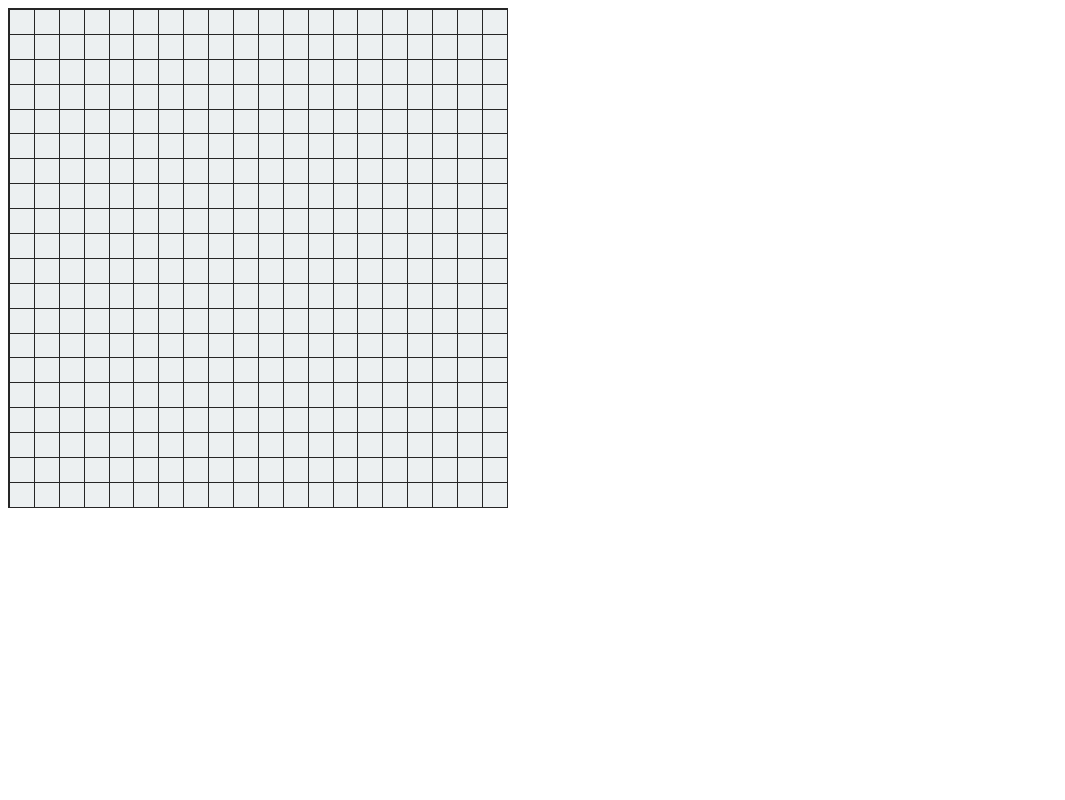
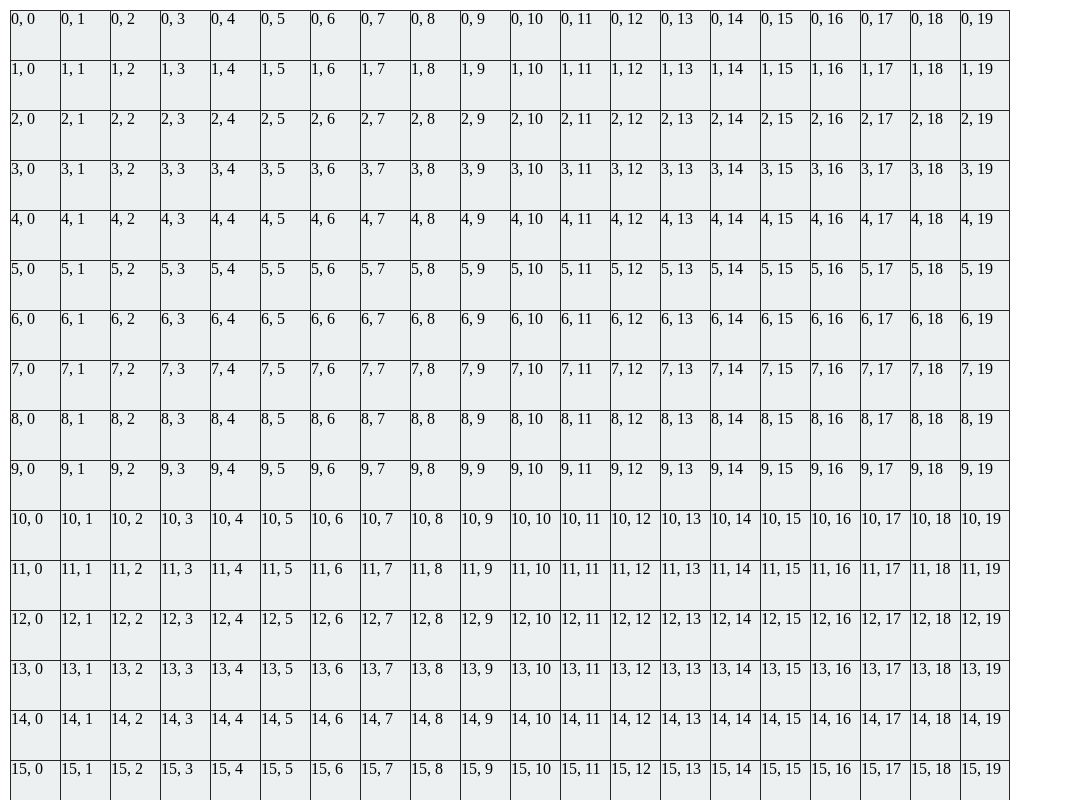
Before and after one commit to fatanugraha/kotak-kotak, a Next.js app in the folder frontend/: page / in a window 1280 px wide. Shown: the top 800 px of the page, without its empty margins (0-1065 px from the left). Built offline with nearby package versions, Linux system fonts and the light colour scheme.

Commit message:
add piece component

```diff
--- /dev/null
+++ b/frontend/assets/css/reset.css
@@ -0,0 +1,127 @@
+html,
+body,
+div,
+span,
+applet,
+object,
+iframe,
+h1,
+h2,
+h3,
+h4,
+h5,
+h6,
+p,
+blockquote,
+pre,
+a,
+abbr,
+acronym,
+address,
+big,
+cite,
+code,
+del,
+dfn,
+em,
+img,
+ins,
+kbd,
+q,
+s,
+samp,
+small,
+strike,
+strong,
+sub,
+sup,
+tt,
+var,
+b,
+u,
+i,
+center,
+dl,
+dt,
+dd,
+ol,
+ul,
+li,
+fieldset,
+form,
+label,
+legend,
+table,
+caption,
+tbody,
+tfoot,
+thead,
+tr,
+th,
+td,
+article,
+aside,
+canvas,
+details,
+embed,
+figure,
+figcaption,
+footer,
+header,
+hgroup,
+menu,
+nav,
+output,
+ruby,
+section,
+summary,
+time,
+mark,
+audio,
+video {
+  margin: 0;
+  padding: 0;
+  border: 0;
+  font-size: 100%;
+  font: inherit;
+  vertical-align: baseline;
+}
+/* HTML5 display-role reset for older browsers */
+article,
+aside,
+details,
+figcaption,
+figure,
+footer,
+header,
+hgroup,
+menu,
+nav,
+section {
+  display: block;
+}
+body {
+  line-height: 1;
+}
+ol,
+ul {
+  list-style: none;
+}
+blockquote,
+q {
+  quotes: none;
+}
+blockquote:before,
+blockquote:after,
+q:before,
+q:after {
+  content: "";
+  content: none;
+}
+table {
+  border-collapse: collapse;
+  border-spacing: 0;
+}
+* {
+  box-sizing: border-box;
+}
--- a/frontend/components/Board/index.js
+++ b/frontend/components/Board/index.js
@@ -1,34 +1,12 @@
 import React from "react";
-import * as Color from "constants/colors";
 
-const cellStyle = {
-  border: `0.25px solid ${Color.black}`,
-  borderBottom: "none",
-  borderRight: "none",
-};
+import Piece from "components/Piece";
+import * as Colors from "constants/colors";
 
 const Board = ({ n = 20 }) => {
-  const rows = [...Array(n).keys()].map((rowIdx) => (
-    <tr key={rowIdx} style={{ ...cellStyle }}>
-      {[...Array(n).keys()].map((colIdx) => (
-        <td key={colIdx} style={{ ...cellStyle }}></td>
-      ))}
-    </tr>
-  ));
+  const matrix = [...Array(n).keys()].map(() => Array(n).fill(1));
 
-  return (
-    <table className="table" cellSpacing={0}>
-      <tbody>{rows}</tbody>
-      <style jsx>{`
-        .table {
-          width: 500px;
-          height: 500px;
-          border: 0.5px solid ${Color.black};
-          background: ${Color.white};
-        }
-      `}</style>
-    </table>
-  );
+  return <Piece pattern={matrix} color={Colors.white} />;
 };
 
 export default Board;
--- /dev/null
+++ b/frontend/components/Piece/index.js
@@ -0,0 +1,53 @@
+import React from "react";
+
+import Square from "components/Square";
+
+const containerStyle = {
+  height: "100%",
+  width: "100%",
+};
+
+const rowStyle = (nRow) => ({
+  display: "flex",
+  height: `${100 / nRow}%`,
+});
+
+const squareStyle = (nCol) => ({
+  width: `${100 / nCol}%`,
+});
+
+const Piece = ({ pattern, color }) => {
+  const nRow = pattern.length;
+  const nCol = pattern[0].length;
+
+  const renderRow = (row, x) =>
+    row.map((cell, y) => {
+      const cellColor = cell ? color : "none";
+      const border = {
+        borderTop: !!cell,
+        borderLeft: !!cell,
+        borderBottom:
+          !!cell &&
+          (nRow === x + 1 || (x + 1 < nRow && pattern[x + 1][y] === 0)),
+        borderRight:
+          !!cell &&
+          (nCol === y + 1 || (y + 1 < nCol && pattern[x][y + 1] === 0)),
+      };
+
+      return (
+        <div style={squareStyle(nCol)}>
+          <Square x={x} y={y} color={cellColor} {...border} />
+        </div>
+      );
+    });
+
+  const rows = pattern.map((row, colIdx) => (
+    <div key={colIdx} style={rowStyle(nRow)}>
+      {renderRow(row, colIdx)}
+    </div>
+  ));
+
+  return <div style={containerStyle}>{rows}</div>;
+};
+
+export default Piece;
--- a/frontend/components/Square/index.js
+++ b/frontend/components/Square/index.js
@@ -1,24 +1,42 @@
 import React from "react";
 
-import * as Color from "constants/colors";
+import * as Colors from "constants/colors";
 
-const Square = ({ height = "100px", width = "100px", color, children }) => {
+const containerStyle = ({
+  color,
+  borderTop,
+  borderBottom,
+  borderLeft,
+  borderRight,
+}) => ({
+  height: "100%",
+  width: "100%",
+  background: color,
+  borderLeft: borderLeft ? `1px solid ${Colors.black}` : "none",
+  borderRight: borderRight ? `1px solid ${Colors.black}` : "none",
+  borderTop: borderTop ? `1px solid ${Colors.black}` : "none",
+  borderBottom: borderBottom ? `1px solid ${Colors.black}` : "none",
+});
+
+const Square = ({
+  color,
+  x,
+  y,
+  borderTop = true,
+  borderBottom = true,
+  borderLeft = true,
+  borderRight = true,
+}) => {
   return (
-    <div className="square">
-      {children}
-      <style jsx>
-        {`
-          .square {
-            box-sizing: border-box;
-            display: inline-flex;
-            background: ${color};
-            width: ${width};
-            height: ${height};
-            border: 1px solid ${Color.black};
-          }
-        `}
-      </style>
-    </div>
+    <div
+      style={containerStyle({
+        color,
+        borderTop,
+        borderLeft,
+        borderBottom,
+        borderRight,
+      })}
+    >{`${x}, ${y}`}</div>
   );
 };
 
--- /dev/null
+++ b/frontend/constants/pieces.js
@@ -0,0 +1,35 @@
+export default [
+  [[1]],
+  [[1, 1]],
+  [[1, 1, 1]],
+  [
+    [1, 0],
+    [1, 1],
+  ],
+  [[1, 1, 1, 1]],
+  [
+    [1, 0, 0],
+    [1, 1, 1],
+  ],
+  [
+    [0, 1, 0],
+    [1, 1, 1],
+  ],
+  [
+    [1, 1],
+    [1, 1],
+  ],
+  [[1, 1, 1, 1, 1]],
+  [
+    [1, 0, 0, 0],
+    [1, 1, 1, 1],
+  ],
+  [
+    [0, 1, 0, 0],
+    [1, 1, 1, 1],
+  ],
+  [
+    [0, 0, 1, 1],
+    [1, 1, 1, 0],
+  ],
+];
--- /dev/null
+++ b/frontend/pages/_app.js
@@ -0,0 +1,5 @@
+import "assets/css/reset.css";
+
+export default function App({ Component, pageProps }) {
+  return <Component {...pageProps} />;
+}
--- a/frontend/pages/index.js
+++ b/frontend/pages/index.js
@@ -1,10 +1,43 @@
-import * as Color from "constants/colors";
 import Board from "components/Board";
+import Piece from "components/Piece";
+
+import Patterns from "constants/pieces";
+
+const N_BOARD = 20;
+
+const BOARD_LENGTH = 1000;
+
+const UNIT_SQUARE_LENGTH = BOARD_LENGTH / N_BOARD;
+
+const boardContainerStyle = {
+  width: `${BOARD_LENGTH}px`,
+  height: `${BOARD_LENGTH}px`,
+};
 
 export default function Home() {
   return (
-    <>
-      <Board n={20} />
-    </>
+    <div style={{ margin: 10 }}>
+      <div style={boardContainerStyle}>
+        <Board />
+      </div>
+      {Patterns.map((pattern) => {
+        const width = pattern[0].length * UNIT_SQUARE_LENGTH;
+        const height = pattern.length * UNIT_SQUARE_LENGTH;
+
+        return (
+          <div style={{ marginBottom: 10 }}>
+            <div
+              style={{
+                width: `${width}px`,
+                height: `${height}px`,
+                marginTop: 10,
+              }}
+            >
+              <Piece color="yellow" pattern={pattern} />
+            </div>
+          </div>
+        );
+      })}
+    </div>
   );
 }
```
Also changed, not shown: frontend/utils/matrices.js (added, +11 -0 lines).
